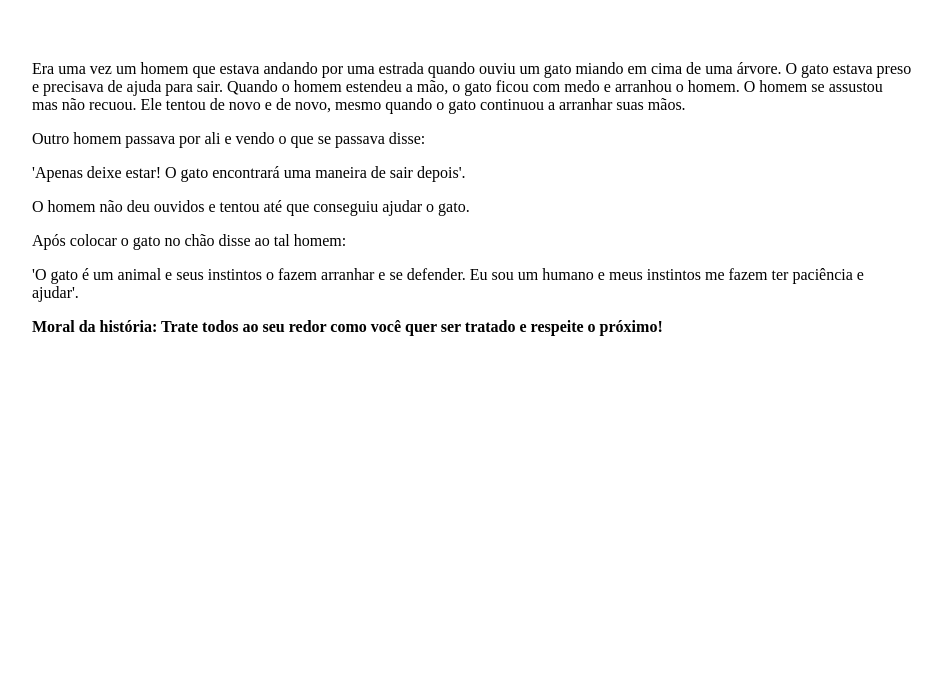
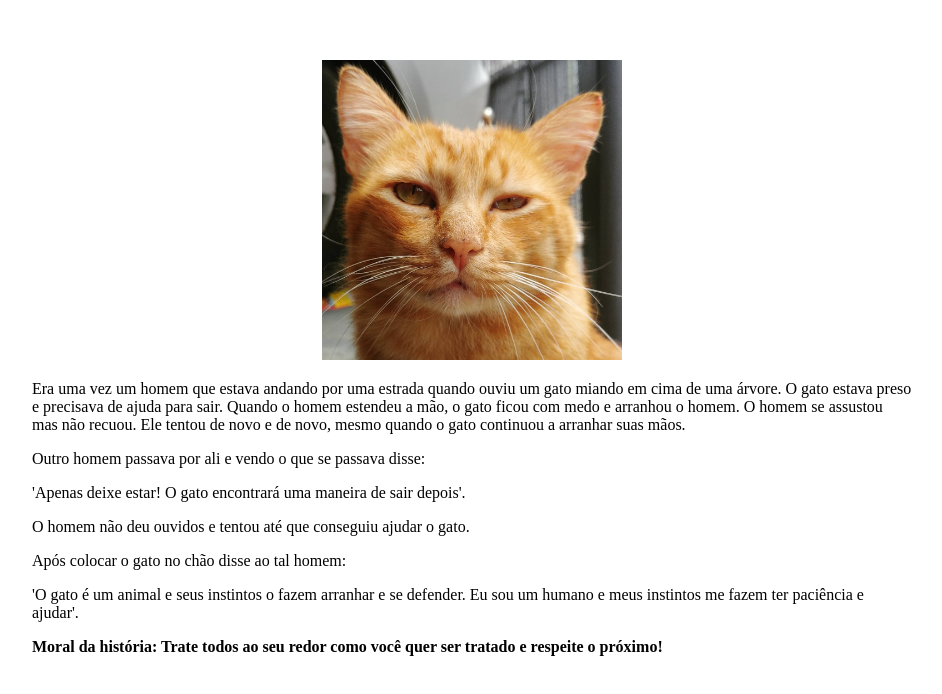
Before and after one commit to CandyDaniele/desafio-gitHub-idev, a plain HTML site: page index.html in a window 1280 px wide. Shown: the part 156-850 px from the top of the page, without its empty margins (168-1110 px from the left). Before the commit the page ends 800 px from the top, so only its background shows below. Drawn offline with Linux system fonts and the light colour scheme.

Commit message:
feat(index.html): include image

```diff
--- a/index.html
+++ b/index.html
@@ -1,10 +1,15 @@
 <!DOCTYPE html>
 <html>
+
 <head>
-				<meta charset="UTF-8"/>
+	<meta charset="UTF-8" />
 	<title>Desafio-I</title>
 </head>
+
 <body style="padding:15%">
+	<p style="text-align:center;"><img src="img/gato.jpg" alt="foto gato" title="foto gato" width="300px"></p>
+
+
 	<p>Era uma vez um homem que estava andando por uma estrada quando ouviu um gato miando
 		em cima de uma árvore. O gato estava preso e precisava de ajuda para sair.
 		Quando o homem estendeu a mão, o gato ficou com medo e arranhou o homem.
@@ -19,4 +24,5 @@
 			<p><strong>Moral da história: Trate todos ao seu redor como você quer
 					ser tratado e respeite o próximo!</strong></p>
 </body>
+
 </html>
```
Also changed, not shown: img/gato.jpg (added). Lines whose indentation alone changed are shown as unchanged.
